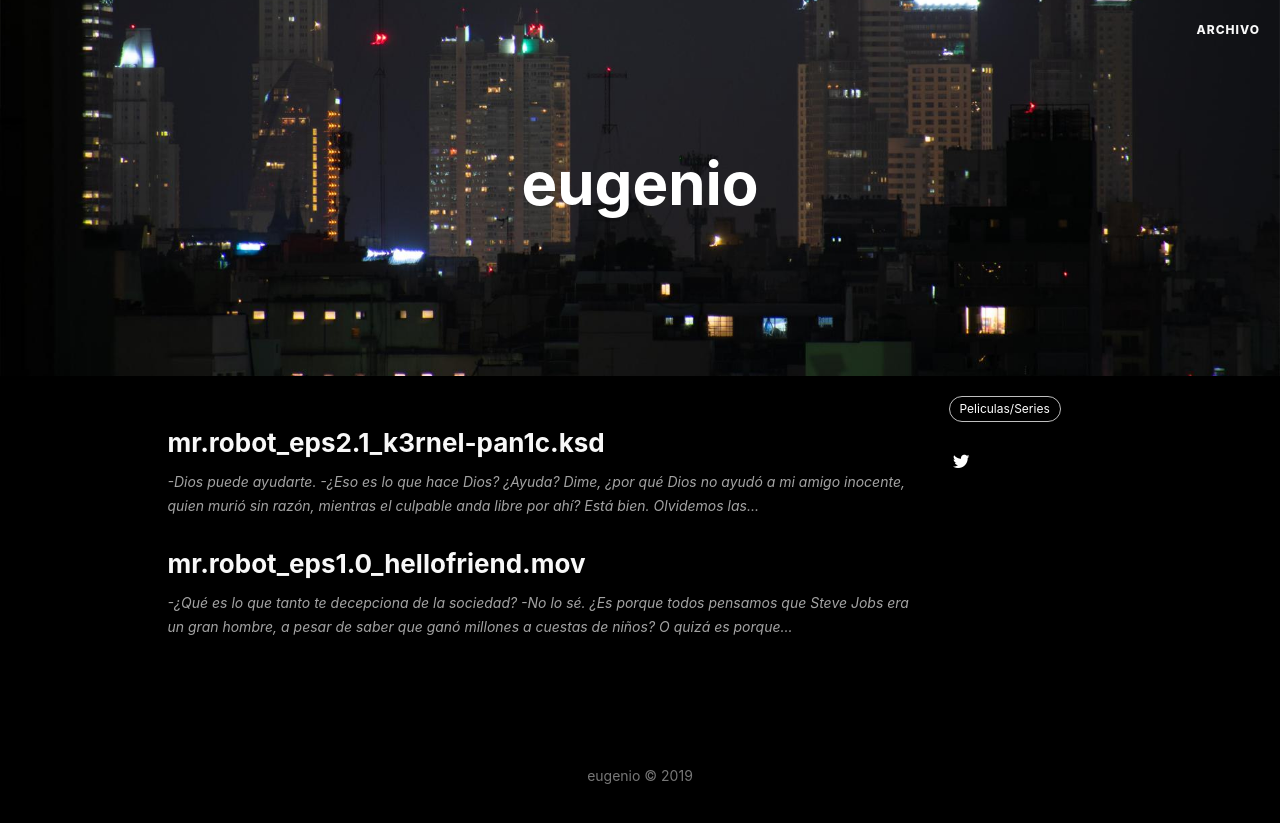
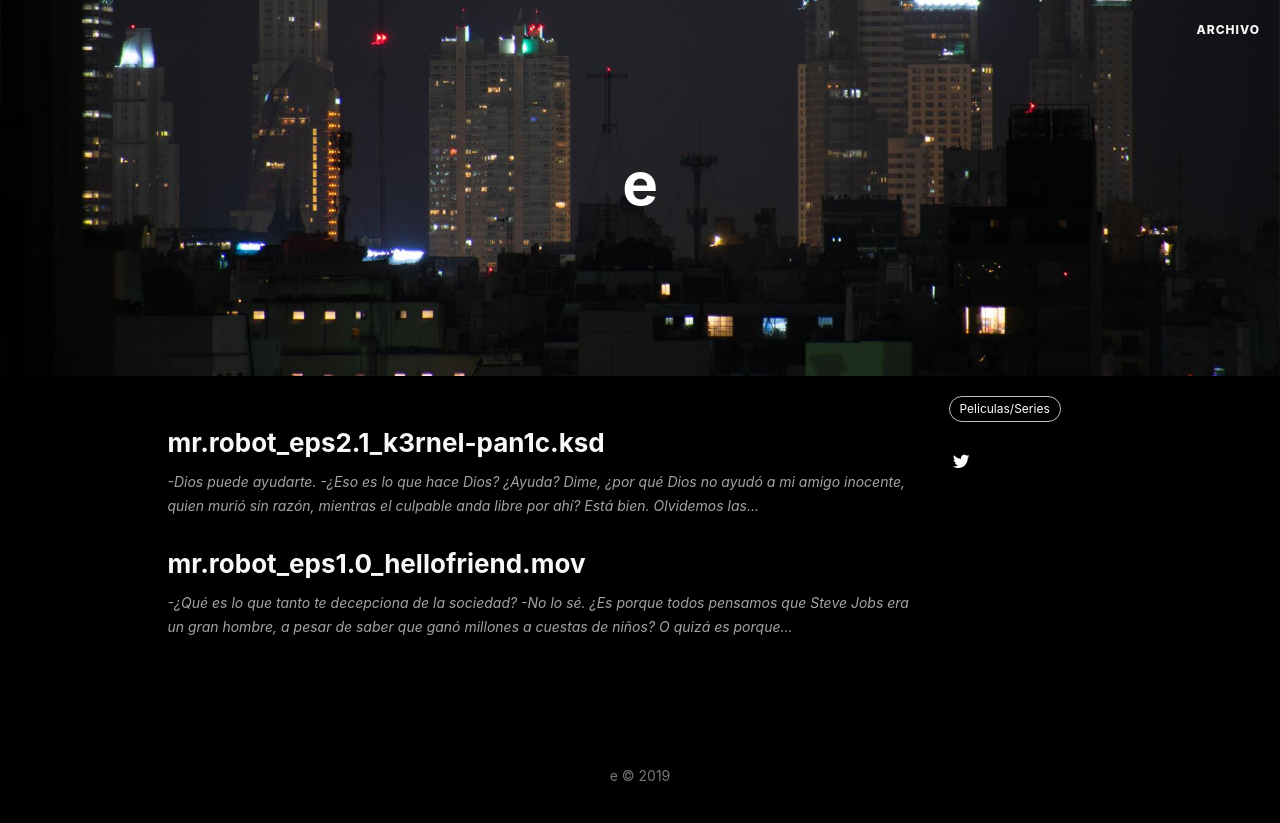
Before and after one commit to eugeniosaintemarie/notes, a Jekyll site: the page built from index.html, in a window 1280 px wide. Shown: the top 823 px of the page. Built offline with Jekyll 4.4.1, drawn with Linux system fonts in a browser that asks for light colours; the list of posts is cut into pages by our own code; comment, search, counter and statistics services are not loaded.

Commit message:
Update _config.yml

```diff
--- a/_config.yml
+++ b/_config.yml
@@ -1,5 +1,5 @@
-title: eugenio
-SEOTitle: Eugenio Sainte Marie | blog
+title: e
+SEOTitle: e blog
 header-img: img/sys/home-bg.jpg
 email: e.saintemarie@outlook.com
 description: ""
```
